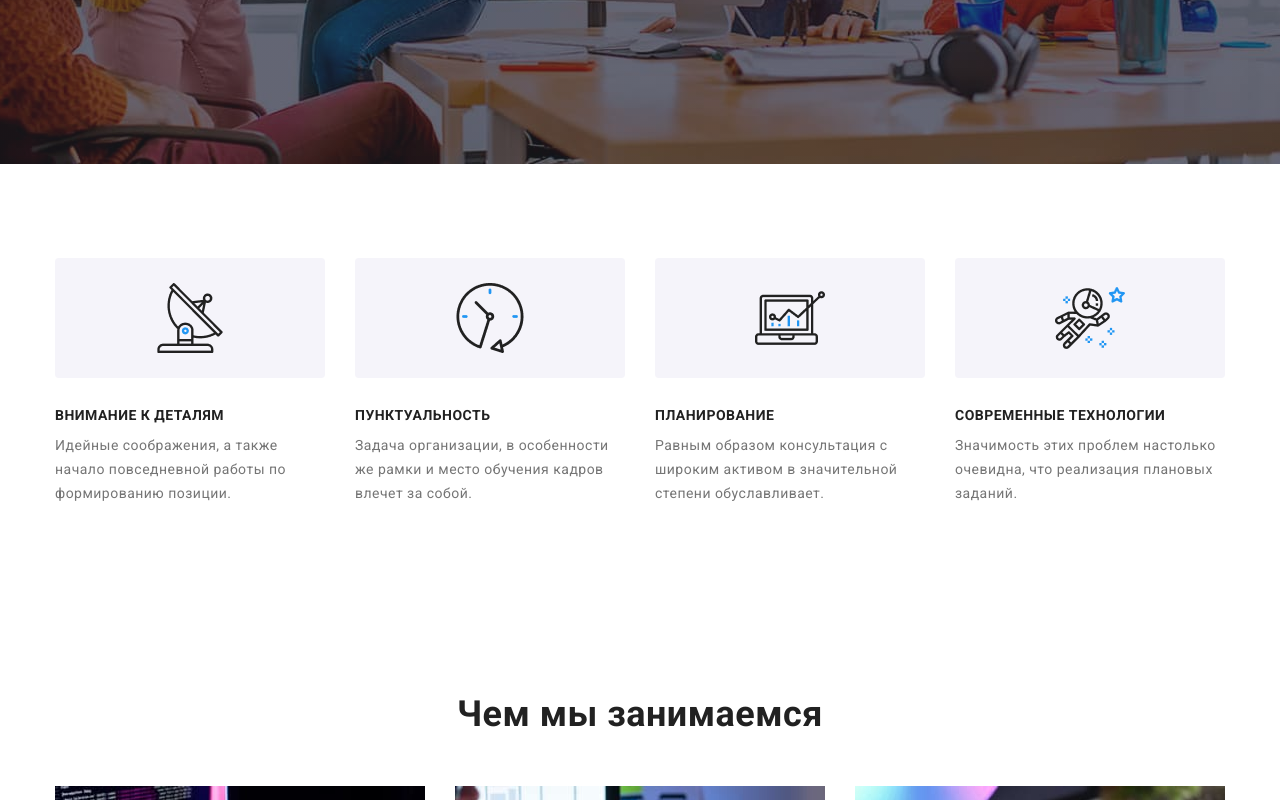
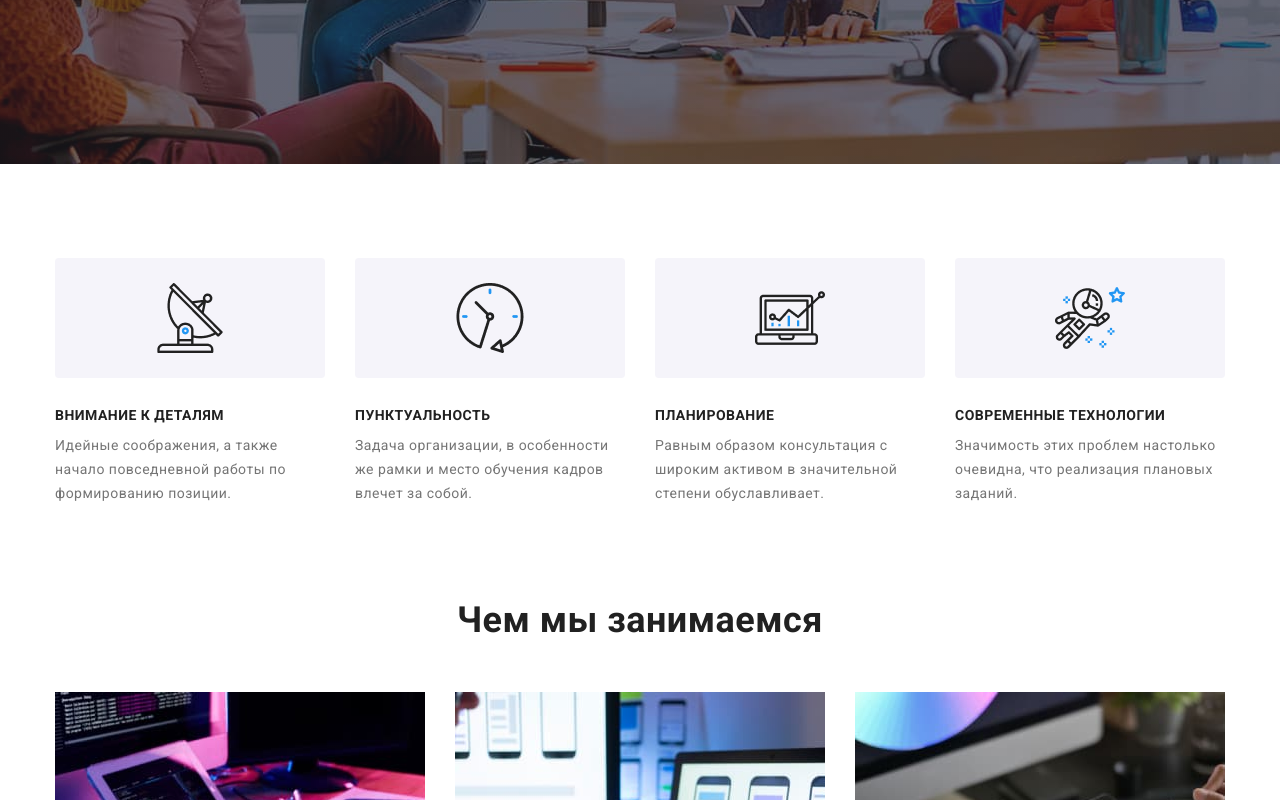
Before and after one commit to ivansinabdeev/goit-markup-hw-07, a plain HTML site: page index.html in a window 1280 px wide. Shown: the part 517-1317 px from the top of the page. Drawn offline with nearby package versions, Linux system fonts and the light colour scheme.

Commit message:
fixed padding features

```diff
--- a/sass/layout/_features.scss
+++ b/sass/layout/_features.scss
@@ -1,6 +1,5 @@
 .features {
   padding-top: 94px;
-  padding-bottom: 94px;
 }
 .features-list {
   display: flex;
```
Also changed, not shown: css/main.css, css/main.min.css, 2 other files.
